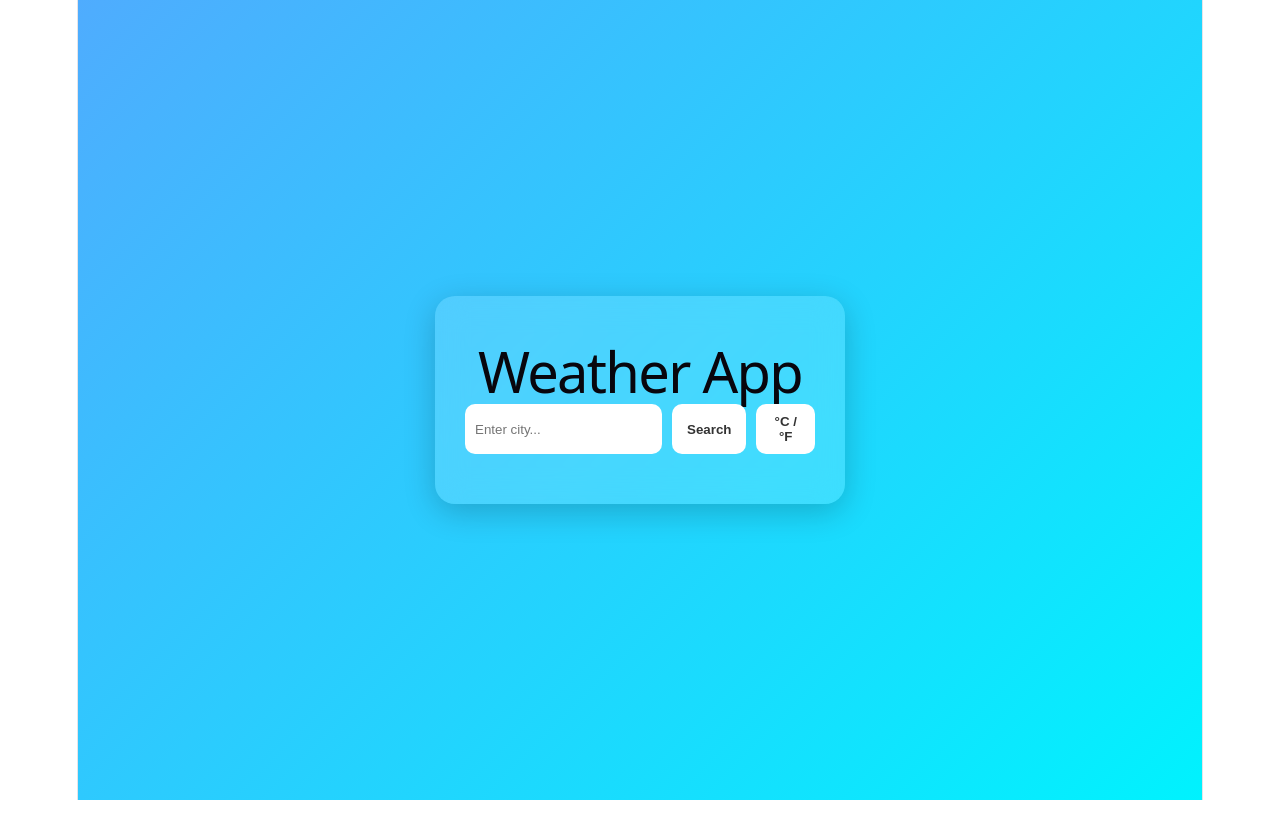
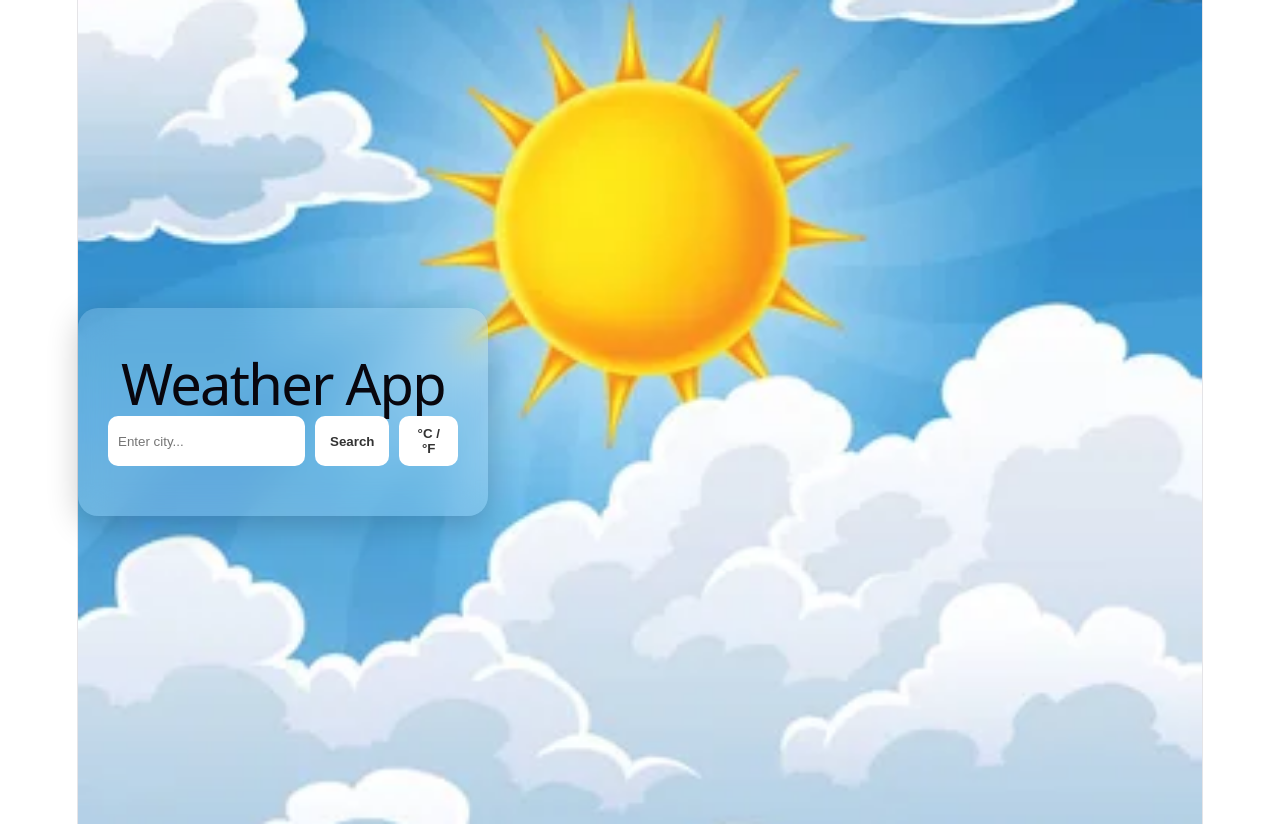
Before and after one commit to politeforce/weatherapp, a React (Vite) app: page / in a window 1280 px wide. Before the commit the page ends 800 px from the top, so only its background shows below. Built offline with nearby package versions, Linux system fonts and the light colour scheme.

Commit message:
Add files via upload

```diff
--- a/WeatherApp.css
+++ b/WeatherApp.css
@@ -10,7 +10,10 @@ body {
   display: flex;
   justify-content: center;
   align-items: center;
-  background: linear-gradient(135deg, #4facfe, #00f2fe);
+  background-size: cover;
+  background-position: center;
+  background-repeat: no-repeat;
+  transition: background-image 0.5s ease;
 }
 
 
@@ -137,3 +140,16 @@ body {
 .wind {
   opacity: 0.8;
 }
+
+.app.day {
+  background-image: url('./DayTime.png');
+}
+
+.app.night {
+  background-image: url('./Nighttime.png');
+}
+
+.card {
+  position: relative;
+  z-index: 1;
+}
--- a/WeatherApp.jsx
+++ b/WeatherApp.jsx
@@ -5,6 +5,15 @@ function App() {
   const [city, setCity] = useState("");
   const [weather, setWeather] = useState(null);
   const [unit, setUnit] = useState("C");
+  const [isDay, setIsDay] = useState(true);
+
+  // Helper function to get local hour in a timezone
+  const getLocalHourInTimezone = (timezone) => {
+    if (!timezone) return new Date().getHours();
+    const formatter = new Date().toLocaleString('en-US', { timeZone: timezone });
+    const localDate = new Date(formatter);
+    return localDate.getHours();
+  };
 
   const getWeather = async () => {
     try {
@@ -26,6 +35,12 @@ function App() {
       const weatherData = await weatherResponse.json();
 
       setWeather(weatherData);
+
+      // Determine day/night based on location's timezone
+      if (weatherData && weatherData.timezone) {
+        const localHour = getLocalHourInTimezone(weatherData.timezone);
+        setIsDay(localHour >= 6 && localHour < 18);
+      }
     } catch (error) {
       console.error(error);
       alert("Error fetching weather");
@@ -60,19 +75,19 @@ const todayHours = weather
   };
 
   const getWeatherIcon = (code, timeString = null) => {
-    // Check if it's nighttime (between 6 PM and 6 AM)
+
     const isNight = timeString ? (() => {
       const hour = new Date(timeString).getHours();
       return hour >= 18 || hour < 6;
     })() : false;
 
-    if (code === 0) return isNight ? "🌙" : "☀️"; // Clear sky: moon at night, sun during day
-    if (code <= 2) return isNight ? "☁️" : "🌤️"; // Mainly clear/partly cloudy: cloud at night, partly sunny during day
-    if (code === 3) return "☁️"; // Overcast
-    if (code >= 45 && code <= 48) return "🌫️"; // Fog
-    if (code >= 51 && code <= 67) return "🌧️"; // Rain
-    if (code >= 71 && code <= 77) return "❄️"; // Snow
-    if (code >= 95) return "⛈️"; // Thunderstorm
+    if (code === 0) return isNight ? "🌙" : "☀️";
+    if (code <= 2) return isNight ? "☁️" : "🌤️";
+    if (code === 3) return "☁️";
+    if (code >= 45 && code <= 48) return "🌫️";
+    if (code >= 51 && code <= 67) return "🌧️";
+    if (code >= 71 && code <= 77) return "❄️";
+    if (code >= 95) return "⛈️";
     return "❓";
   };
   const getWindDir = (deg) => {
@@ -88,7 +103,7 @@ const todayHours = weather
   })) : [];
 
   return (
-  <div className="app">
+  <div className={`app ${isDay ? 'day' : 'night'}`}>
     <div className="card">
       <h1 className="title">Weather App</h1>
 
```
Also changed, not shown: DayTime.png (added), Nighttime.png (added).
